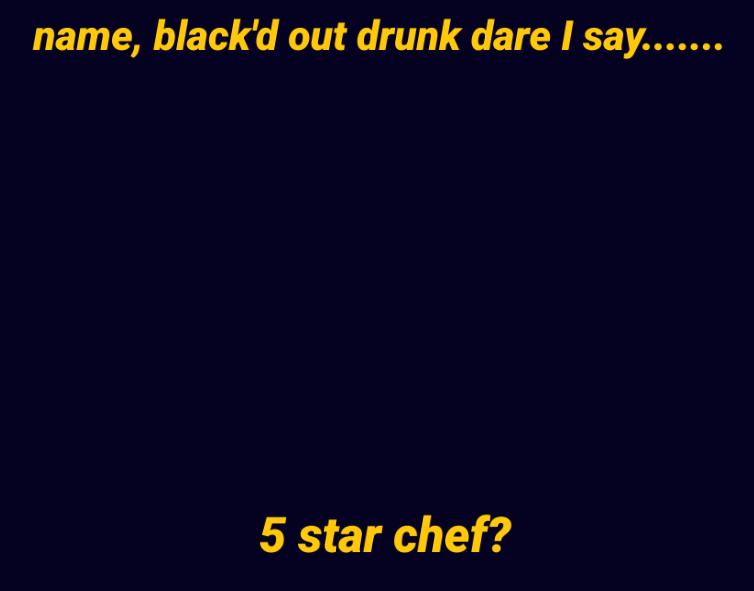
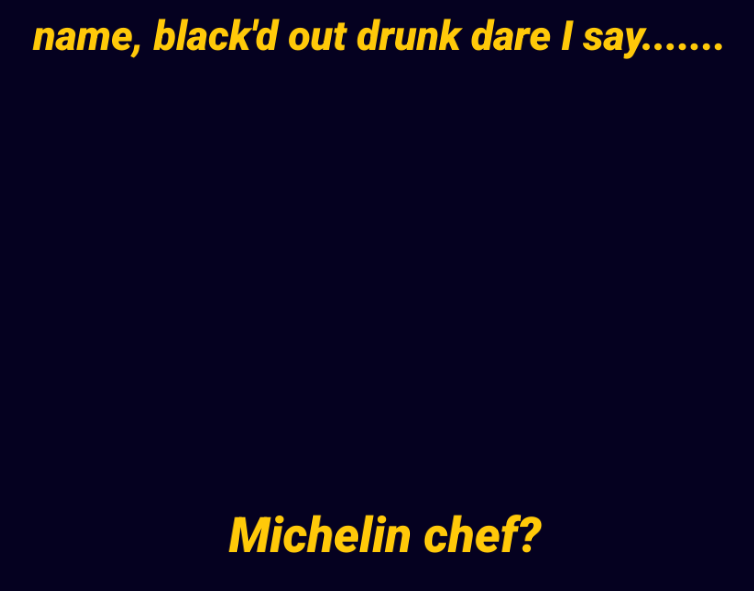
Before and after one commit to Reigningeddie/drunkncookn-React, a React (Create React App) app: page /synopsis in a window 1280 px wide. Shown: the part 2401-2992 px from the top of the page, without its empty margins (255-1009 px from the left). Built offline with nearby package versions, Linux system fonts and the light colour scheme.

Commit message:
added menu componenet

```diff
--- a/src/App.jsx
+++ b/src/App.jsx
@@ -4,6 +4,7 @@ import Title from './components/Title'
 import Navbar from './components/Navbar'
 import Synopsis from './components/Synopsis'
 import Characters from './components/Characters'
+import Menu from './components/Menu'
 
 
 function App() {
@@ -21,6 +22,9 @@ function App() {
       <Route path="/characters">
         <Characters />
       </Route>
+      <Route path="/menu">
+        <Menu />
+      </Route>
     </Switch>
     </Router>
   )
--- a/src/components/Synopsis.jsx
+++ b/src/components/Synopsis.jsx
@@ -25,7 +25,7 @@ export default function Synopsis() {
                     <br />
                     <br />
                     <br />
-                    <h3 className={syn.centerText}>5 star chef?</h3>
+                    <h3 className={syn.centerText}>Michelin chef?</h3>
                 </div>
         </div>
         </container>
--- a/src/components/characters.module.css
+++ b/src/components/characters.module.css
@@ -41,10 +41,13 @@
     background-color: var(--clr-accent);
 }
 
+/*! adjust *max-width:* media queries */
+/* bigger screens require bigger rems */
+
 .container {
     display: grid;
     padding: 0rem;
-    max-width: 65rem;
+    max-width: 85rem; /*65rem*/
     margin: 0 auto;
     grid-auto-columns: 1fr;
     grid-auto-flow: column;
```
Also changed, not shown: src/components/Menu.jsx (added), src/components/menu.module.css (added).
